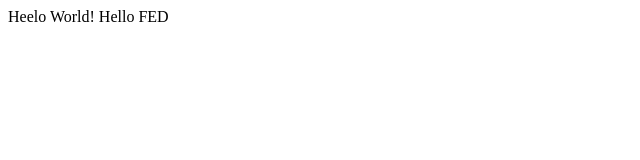
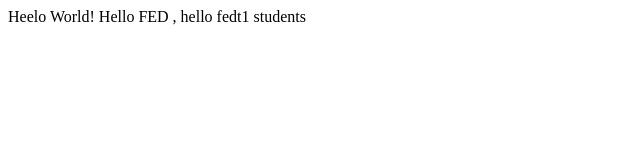
Before and after one commit to khaled-Hendi/FED, a plain HTML site: page hello.html in a window 1280 px wide. Shown: the whole page, without its empty margins (0-640 px from the left). Drawn offline with Linux system fonts and the light colour scheme.

Commit message:
Update hello.html

```diff
--- a/hello.html
+++ b/hello.html
@@ -5,6 +5,6 @@
    </head>
    <body>
        Heelo World!
-       Hello FED
+       Hello FED , hello fedt1 students
    </body>
 </html>
```
